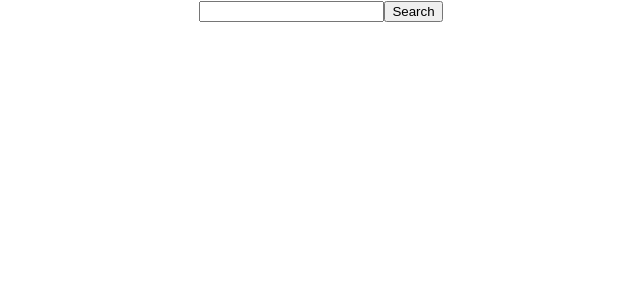
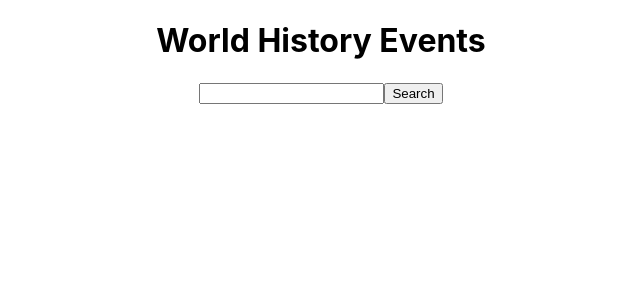
Before and after one commit to AndresBo/world-history-react-app, a React (Create React App) app: page / in a window 1280 px wide. Shown: the top 300 px of the page, without its empty margins (319-959 px from the left). Built offline with nearby package versions, Linux system fonts and the light colour scheme.

Commit message:
fix: added .catch to fetch event

```diff
--- a/src/App.js
+++ b/src/App.js
@@ -16,13 +16,14 @@ function App() {
     fetch(API_URL + query, {headers: {"X-Api-Key": API_KEY}})
     .then(response => {return response.json()})
     .then(data => {setEvent(data)})
+    .catch(error => console.log(error))
   }
 
   return (
     <div className="App">
+      <h1>World History Events</h1>
       <input type="text" onChange={handleInputChange}></input>
       <button onClick={fetchEventData}>Search</button>
-
     </div>
   );
 }
```
